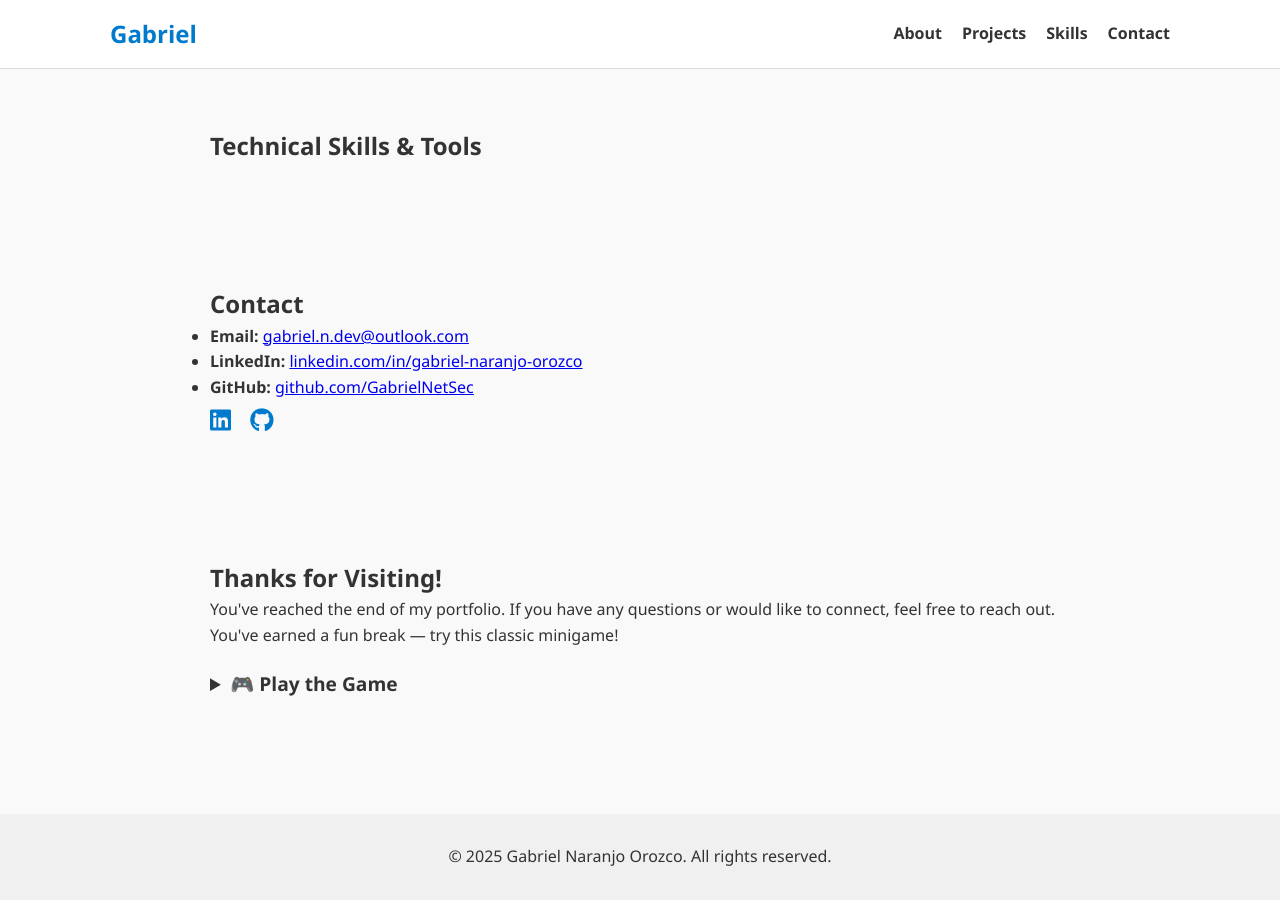
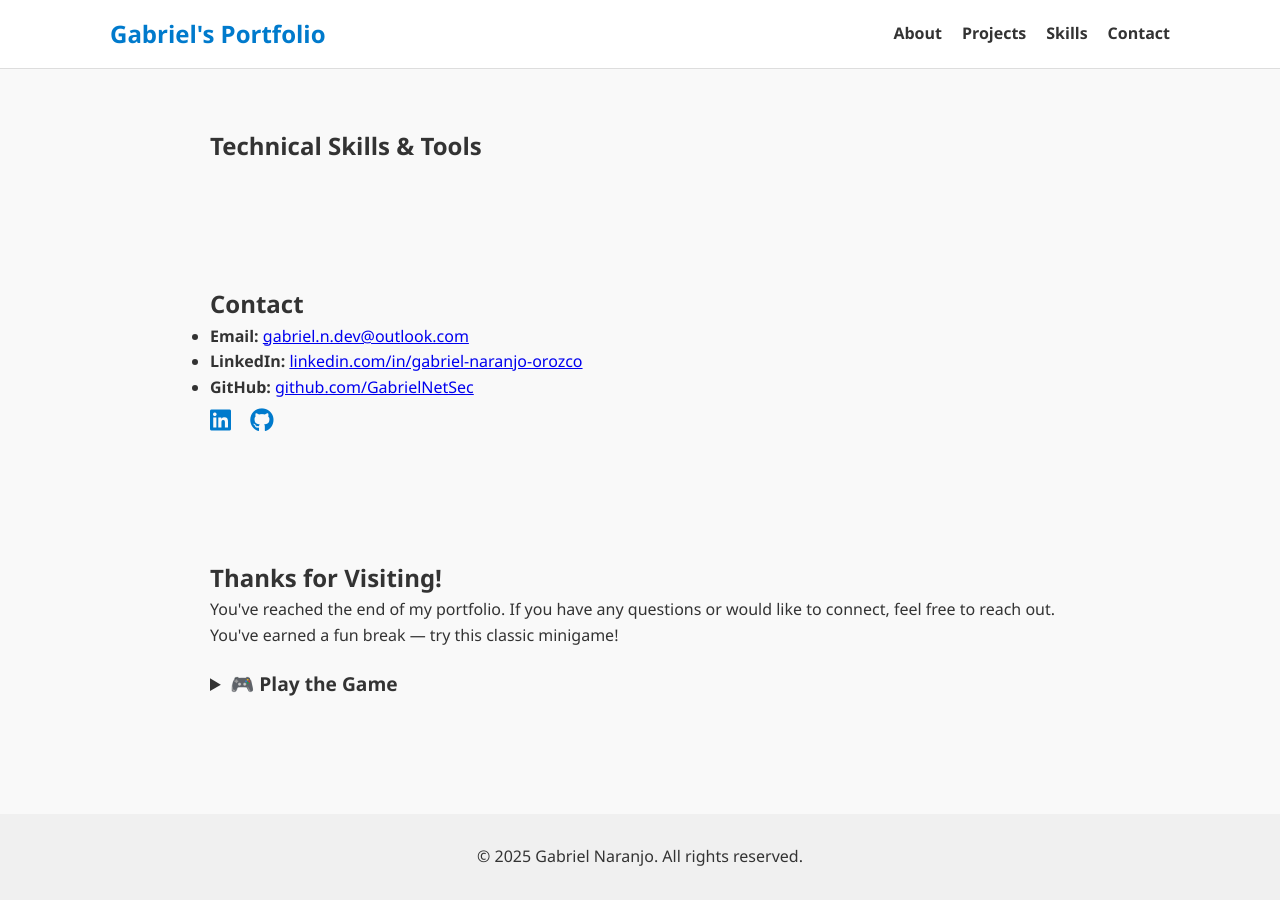
Before and after one commit to GabrielNetSec/GabrielNetSec.github.io, a Jekyll site: the page index.html, which Jekyll copies as it is, in a window 1280 px wide and 900 px high, scrolled down 1544 px. Built offline with Jekyll 4.4.1, drawn with Linux system fonts in a browser that asks for light colours.

Commit message:
Update index.html

```diff
--- a/index.html
+++ b/index.html
@@ -16,7 +16,7 @@
   <!-- Navigation -->
   <nav class="navbar">
     <div class="navbar-container">
-      <span class="nav-logo">Gabriel</span>
+      <span class="nav-logo">Gabriel's Portfolio</span>
       <button class="hamburger" id="hamburger"><i class="fas fa-bars"></i></button>
       <ul class="nav-links" id="nav-links">
         <li><a href="#about">About</a></li>
@@ -129,7 +129,7 @@
 
   <!-- Footer -->
   <footer>
-    <p>&copy; 2025 Gabriel Naranjo Orozco. All rights reserved.</p>
+    <p>&copy; 2025 Gabriel Naranjo. All rights reserved.</p>
   </footer>
 
   <script>
```
